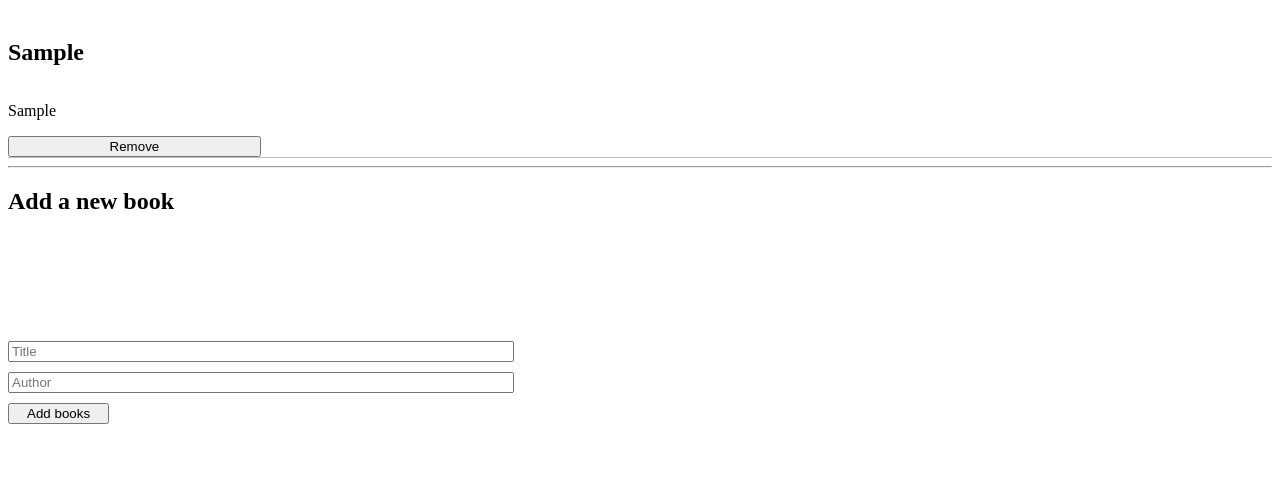
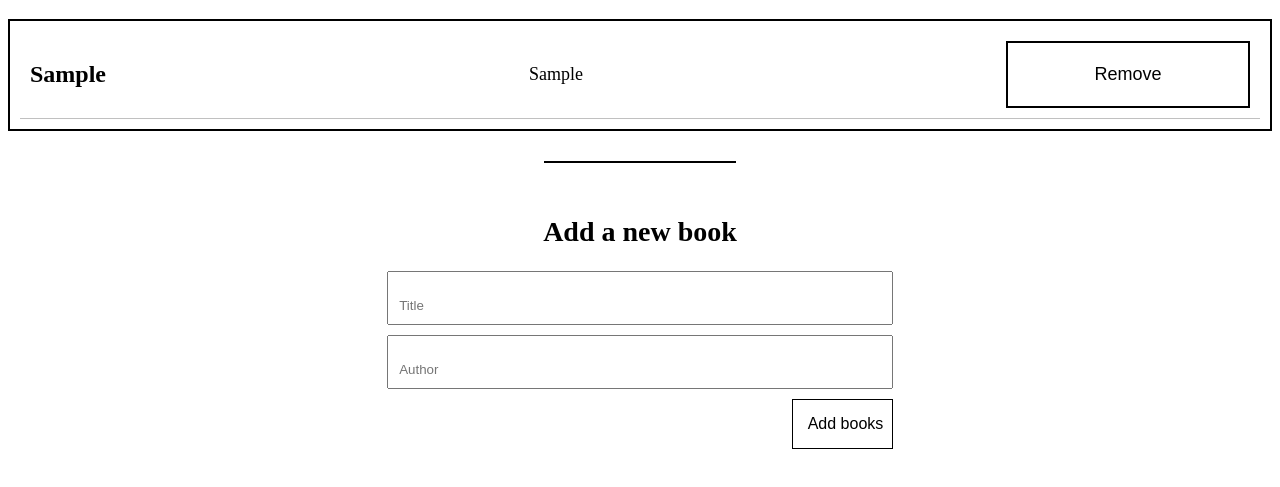
Before and after one commit to NatanimA/Awesome-books, a website: page index.html in a window 1280 px wide. Both pictures are taken after typing "Sample", "Sample" into the empty fields and a click on the input "Add books". Shown: the part 61-548 px from the top of the page. Drawn offline with Linux system fonts and the light colour scheme.

Commit message:
Modify style.css file

```diff
--- a/css/style.css
+++ b/css/style.css
@@ -1,17 +1,42 @@
+#form {
+  display: flex;
+  flex-direction: column;
+  align-items: center;
+}
+
+.form-heading {
+  font-size: 28px;
+}
+
 #form-container {
   display: flex;
-  margin-top: 10%;
   width: 40%;
   gap: 10px;
   flex-direction: column;
 }
 
+.form-input {
+  padding: 25px 25px 10px 10px;
+}
+
 #btn {
   width: 20%;
+  font-size: 16px;
+  align-self: flex-end;
+  cursor: pointer;
+  background: none;
+  color: #000;
+  border: 1px solid #000;
+  padding: 15px;
 }
 
 #intro {
   text-align: center;
+}
+
+#author-name {
+  font-size: 18px;
+  align-self: center;
 }
 
 button {
@@ -22,15 +47,29 @@ button {
   display: flex;
   flex-direction: column;
   gap: 10px;
+  border: 2px solid #000;
+  padding: 10px;
 }
 
 .books {
   display: flex;
-  flex-direction: column;
+  justify-content: space-between;
   color: #000;
   border-bottom: 1px solid silver;
+  padding: 10px;
 }
 
 .remove-btn {
   width: 20%;
+  cursor: pointer;
+  background: none;
+  font-size: 18px;
+  color: #000;
+  border: 2px solid #000;
 }
+
+hr {
+  width: 15%;
+  margin: 30px auto;
+  border: 1px solid #000;
+}
```
